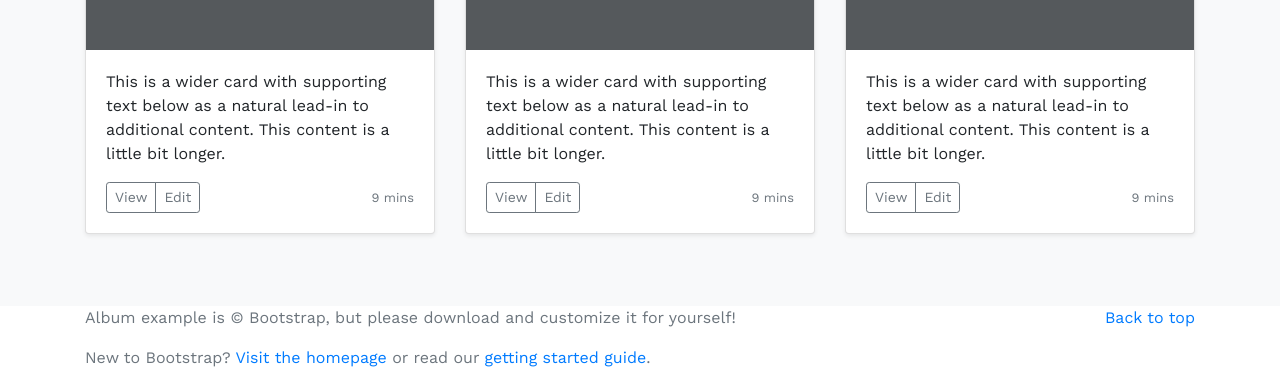
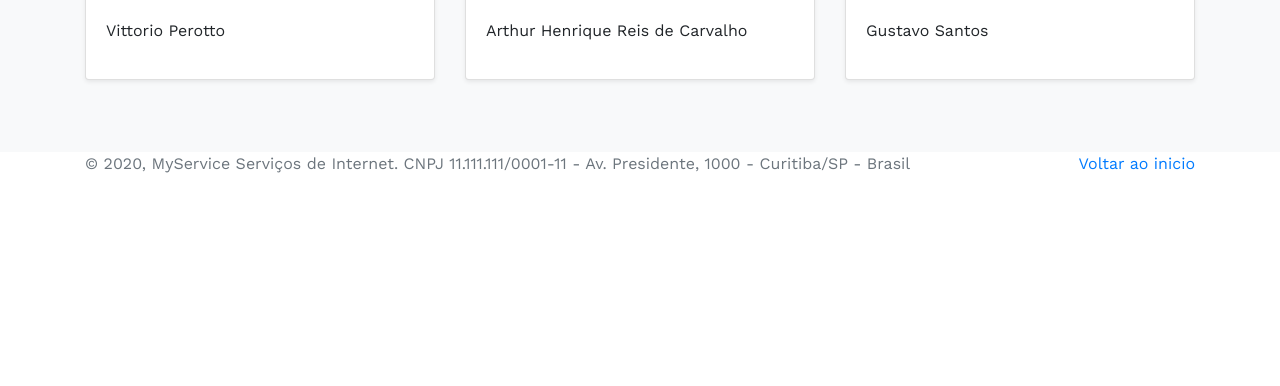
Before and after one commit to abdielmartins/myservice, a Django app: page /about in a window 1280 px wide. Shown: the part 1133-1519 px from the top of the page. After the commit the page ends 1306 px from the top, so only its background shows below. Run offline with Django 3.2, Linux system fonts and the light colour scheme; some libraries are stand-ins or nearby versions.

Commit message:
Corrigindo [about.html, adicionando [styleCreate.css], modificando [create.html].

```diff
--- a/templates/about.html
+++ b/templates/about.html
@@ -23,22 +23,28 @@
   <body>
 
     <header>
-        <div class="d-flex flex-column flex-md-row align-items-center p-3 px-md-4 mb-3 bg-white border-bottom shadow-sm">
-            <img class="" src="{% static "images/myservice.png" %}" alt="" width="72" height="72">
-            <h5 class="my-0 mr-md-auto" id="gradient">MyService</h5>
-            <nav class="my-2 my-md-0 mr-md-3">
-              <a class="btn btn-outline-info" href="#">Serviço</a>
-              <a class="btn btn-outline-info" href="#">Sobre</a>
-              <a class="btn btn-outline-info" href="#">Chat</a>
-              <a class="btn btn-outline-info" href="#">FAQ / SAC</a>
-              <a class="btn btn-info" href="#">Quero trabalhar</a>
-              <a class="btn btn-info" href="#">Registre-se</a>
-            </nav>
-          </div>
-    </header>
+      <div class="d-flex flex-column flex-md-row align-items-center p-3 px-md-4 mb-3 bg-white border-bottom border-info shadow-sm">
+          <a href="{% url 'home' %}"><img class="" src="{% static "images/assets/myservice.png" %}" alt="" width="72" height="72"></a>
+          <h5 class="my-0 mr-md-auto" id="gradient">My Service</h5>
+          <nav class="my-2 my-md-0 mr-md-3">
+            {% if user.is_authenticated %}
+            <a class="btn btn-outline-info" href="{% url 'about' %}">Sobre</a>
+            <a class="btn btn-outline-info" href="{% url 'faq' %}">FAQ / SAC</a>
+            <a class="btn btn-info" href="{% url 'create' %}">Anunciar</a>
+            <a class="btn btn-info" href="{% url 'main' %}">Contratar</a>
+            <a class="btn btn-info" href="{% url 'logout' %}">Logout</a>
+            {% else %}
+            <a class="btn btn-outline-info" href="{% url 'about' %}">Sobre</a>
+            <a class="btn btn-outline-info" href="{% url 'faq' %}">FAQ / SAC</a>
+            <a class="btn btn-info" href="{% url 'register' %}">Registre-se</a>
+            <a class="btn btn-info" href="{% url 'login' %}">Login</a>
+            {% endif %}
+          </nav>
+        </div>
+  </header>
 
     <main role="main">
-      <div class="jumbotron">
+      <div class="jumbotron bg-white">
           <div class="container">
             <h1 class="display-3" id="gradient">Sobre nós</h1>
             <p>A MyService é uma plataforma criada durante a crise gerada pela pandemia do Covid-19, que une o cliente diretamente com o prestador de serviços.
@@ -54,7 +60,7 @@
       <div class="row">
         <div class="col-md-4">
           <div class="card mb-4 shadow-sm">
-            <img class="card-img-top" src="{% static "images/hanna.jpg" %}" alt="Card image cap">
+            <img class="card-img-top" src="{% static "images/founders/hanna.jpg" %}" alt="Card image cap">
             <div class="card-body">
               <p class="card-text">Hanna Coutinho</p>
               <div class="d-flex justify-content-between align-items-center">
@@ -66,7 +72,7 @@
         </div>
         <div class="col-md-4">
           <div class="card mb-4 shadow-sm">
-            <img class="card-img-top" src="{% static "images/abdiel.jpg" %}" alt="Card image cap">
+            <img class="card-img-top" src="{% static "images/founders/abdiel.jpg" %}" alt="Card image cap">
             <div class="card-body">
               <p class="card-text">Abdiel Martins</p>
               <div class="d-flex justify-content-between align-items-center">
@@ -78,7 +84,7 @@
         </div>
         <div class="col-md-4">
           <div class="card mb-4 shadow-sm">
-            <img class="card-img-top" src="{% static "images/daniel.jpg" %}" alt="Card image cap">
+            <img class="card-img-top" src="{% static "images/founders/daniel.jpg" %}" alt="Card image cap">
             <div class="card-body">
               <p class="card-text">Daniel Nowak</p>
               <div class="d-flex justify-content-between align-items-center">
@@ -91,45 +97,36 @@
 
         <div class="col-md-4">
           <div class="card mb-4 shadow-sm">
-            <svg class="bd-placeholder-img card-img-top" width="100%" height="225" xmlns="http://www.w3.org/2000/svg" preserveAspectRatio="xMidYMid slice" focusable="false" role="img" aria-label="Placeholder: Thumbnail"><title>Placeholder</title><rect width="100%" height="100%" fill="#55595c"/><text x="50%" y="50%" fill="#eceeef" dy=".3em">Thumbnail</text></svg>
+            <img class="card-img-top" src="{% static "images/founders/vittorio.jpeg" %}" alt="Card image cap">
             <div class="card-body">
-              <p class="card-text">This is a wider card with supporting text below as a natural lead-in to additional content. This content is a little bit longer.</p>
+              <p class="card-text">Vittorio Perotto</p>
               <div class="d-flex justify-content-between align-items-center">
                 <div class="btn-group">
-                  <button type="button" class="btn btn-sm btn-outline-secondary">View</button>
-                  <button type="button" class="btn btn-sm btn-outline-secondary">Edit</button>
                 </div>
-                <small class="text-muted">9 mins</small>
               </div>
             </div>
           </div>
         </div>
         <div class="col-md-4">
           <div class="card mb-4 shadow-sm">
-            <svg class="bd-placeholder-img card-img-top" width="100%" height="225" xmlns="http://www.w3.org/2000/svg" preserveAspectRatio="xMidYMid slice" focusable="false" role="img" aria-label="Placeholder: Thumbnail"><title>Placeholder</title><rect width="100%" height="100%" fill="#55595c"/><text x="50%" y="50%" fill="#eceeef" dy=".3em">Thumbnail</text></svg>
+            <img class="card-img-top" src="{% static "images/founders/arthur-alt.jpeg" %}" alt="Card image cap">
             <div class="card-body">
-              <p class="card-text">This is a wider card with supporting text below as a natural lead-in to additional content. This content is a little bit longer.</p>
+              <p class="card-text">Arthur Henrique Reis de Carvalho</p>
               <div class="d-flex justify-content-between align-items-center">
                 <div class="btn-group">
-                  <button type="button" class="btn btn-sm btn-outline-secondary">View</button>
-                  <button type="button" class="btn btn-sm btn-outline-secondary">Edit</button>
                 </div>
-                <small class="text-muted">9 mins</small>
               </div>
             </div>
           </div>
         </div>
         <div class="col-md-4">
           <div class="card mb-4 shadow-sm">
-            <svg class="bd-placeholder-img card-img-top" width="100%" height="225" xmlns="http://www.w3.org/2000/svg" preserveAspectRatio="xMidYMid slice" focusable="false" role="img" aria-label="Placeholder: Thumbnail"><title>Placeholder</title><rect width="100%" height="100%" fill="#55595c"/><text x="50%" y="50%" fill="#eceeef" dy=".3em">Thumbnail</text></svg>
+            <img class="card-img-top" src="{% static "images/founders/hanna.jpg" %}" alt="Card image cap">
             <div class="card-body">
-              <p class="card-text">This is a wider card with supporting text below as a natural lead-in to additional content. This content is a little bit longer.</p>
+              <p class="card-text">Gustavo Santos</p>
               <div class="d-flex justify-content-between align-items-center">
                 <div class="btn-group">
-                  <button type="button" class="btn btn-sm btn-outline-secondary">View</button>
-                  <button type="button" class="btn btn-sm btn-outline-secondary">Edit</button>
                 </div>
-                <small class="text-muted">9 mins</small>
               </div>
             </div>
           </div>
@@ -144,11 +141,10 @@
     <footer class="text-muted">
       <div class="container">
         <p class="float-right">
-          <a href="#">Back to top</a>
+          <a href="#">Voltar ao inicio</a>
         </p>
-        <p>Album example is &copy; Bootstrap, but please download and customize it for yourself!</p>
-        <p>New to Bootstrap? <a href="../../">Visit the homepage</a> or read our <a href="../../getting-started/">getting started guide</a>.</p>
-      </div>
+        <p>&copy; 2020, MyService Serviços de Internet. CNPJ 11.111.111/0001-11 - Av. Presidente, 1000 - Curitiba/SP - Brasil</p>
+        </div>
     </footer>
 
     <!-- Bootstrap core JavaScript
```
Also changed, not shown: myservice/static/css/styleCreate.css (added, +7 -0 lines), templates/services/create.html (added, +93 -0 lines).
